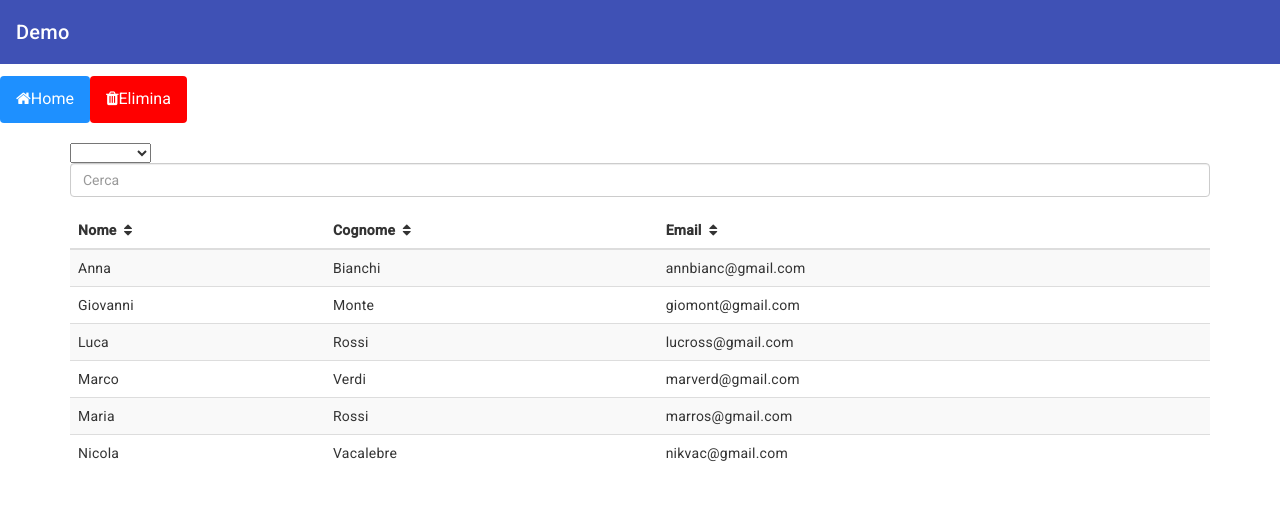
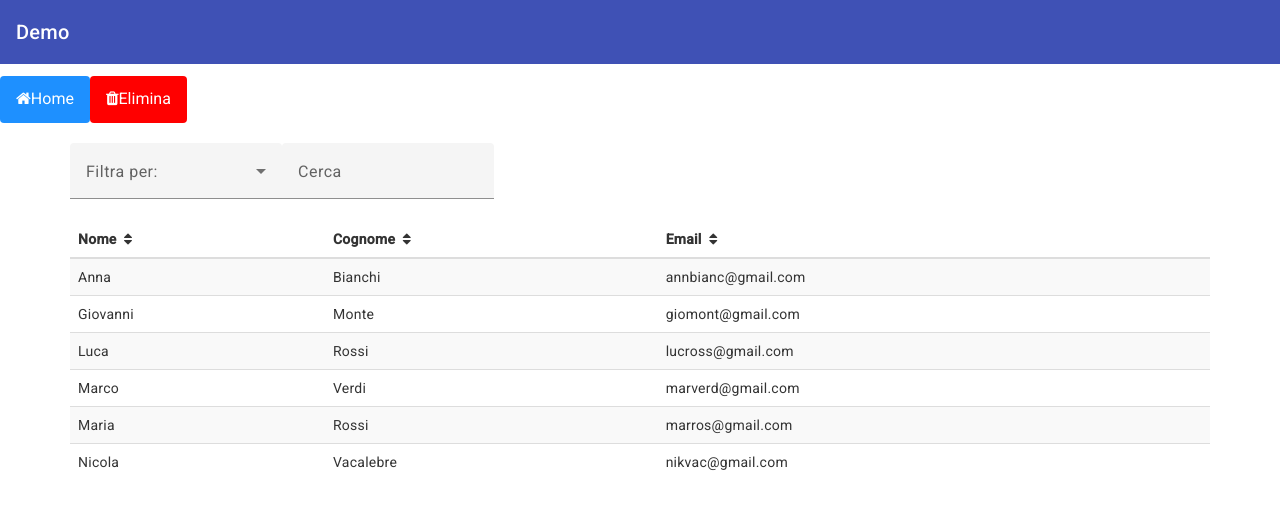
Before and after one commit to nicovaca/Angular_RentalCar, an Angular app: page / in a window 1280 px wide. Shown: the top 508 px of the page. Built offline with nearby package versions, Linux system fonts and the light colour scheme.

Commit message:
Correzioni filtro tabella

```diff
--- a/src/app/components/my-table/my-table.component.css
+++ b/src/app/components/my-table/my-table.component.css
@@ -0,0 +1,5 @@
+:host {
+  display: flex;
+  flex-direction: column;
+  align-items: flex-start;
+}
--- a/src/app/components/my-table/my-table.component.html
+++ b/src/app/components/my-table/my-table.component.html
@@ -1,26 +1,35 @@
 <link rel="stylesheet" href="https://maxcdn.bootstrapcdn.com/bootstrap/3.4.1/css/bootstrap.min.css">
-
 
 <div class="container">
   <!--Filtro-->
-  <div class="form-group">
 
-    <select class="form-select" [(ngModel)]="filterKey">
-      <option *ngFor="let column of tableConfig.search.columns">{{column}}</option>
-    </select>
+  <div class="form-inline">
+    <mat-form-field appearance="fill">
+      <mat-label>Filtra per:</mat-label>
+      <mat-select [(ngModel)]="filterKey" name="filter">
+        <mat-option *ngFor="let column of tableConfig.search.columns" [value]="column">
+          {{column}}
+        </mat-option>
+      </mat-select>
+    </mat-form-field>
 
-   <input type="text" class="form-control" [(ngModel)]="filter" placeholder="Cerca">
-
+    <mat-form-field class="example-form-field">
+      <mat-label>Cerca</mat-label>
+      <input matInput type="search" [(ngModel)]="filter">
+      <button *ngIf="filter" matSuffix mat-icon-button aria-label="Clear" (click)="filter=''">
+        <mat-icon>close</mat-icon>
+      </button>
+    </mat-form-field>
   </div>
 
 
-
+  <!--Tabella-->
   <table class="table table-striped">
     <thead>
 
     <tr>
-      <ng-container *ngFor="let header of tableConfig.headers" >
-        <th scope="col" (click)="sort(header.key)" >{{header.label}}&nbsp;
+      <ng-container *ngFor="let header of tableConfig.headers">
+        <th scope="col" (click)="sort(header.key)">{{header.label}}&nbsp;
           <!--<i class="fa fa-sort" [ngClass]="orderType === 'asc' && !enable ? 'fa fa-sort-up' : 'fa fa-sort-down'"></i>-->
           <i *ngIf="!enable" class="fa fa-sort"></i>
           <i *ngIf="orderType==='desc' && enable" class="fa fa-sort-up"></i>
```
Also changed, not shown: src/app/app.module.ts (+8 -0 lines), package.json (line endings or trailing spaces).
